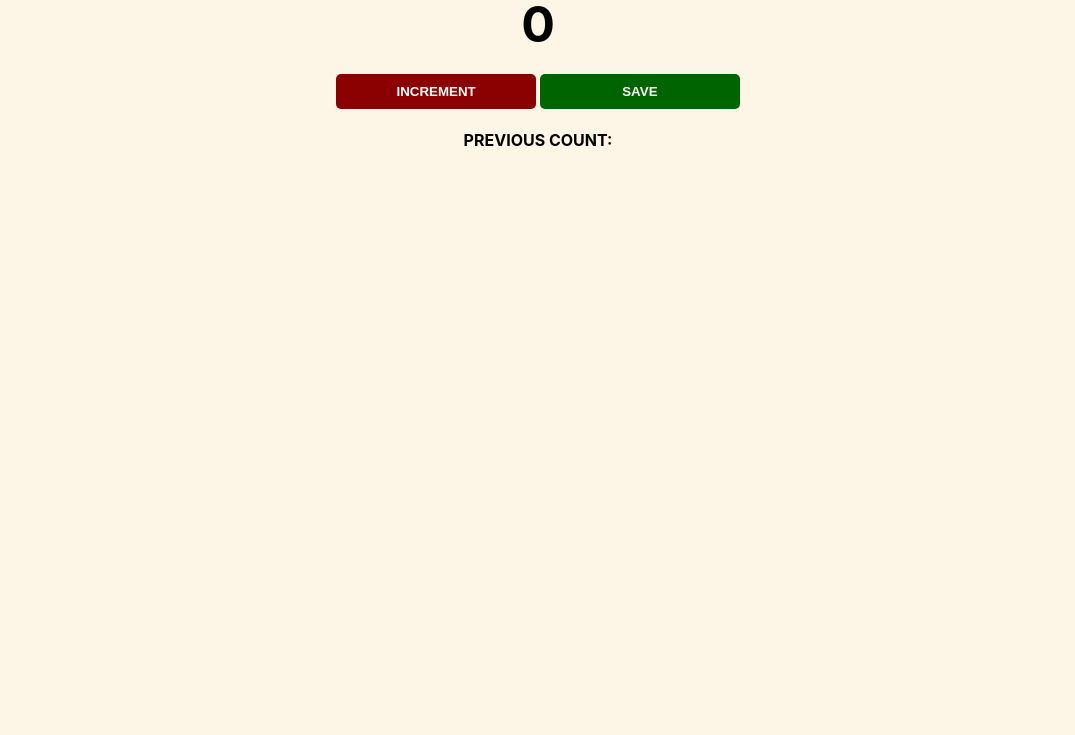
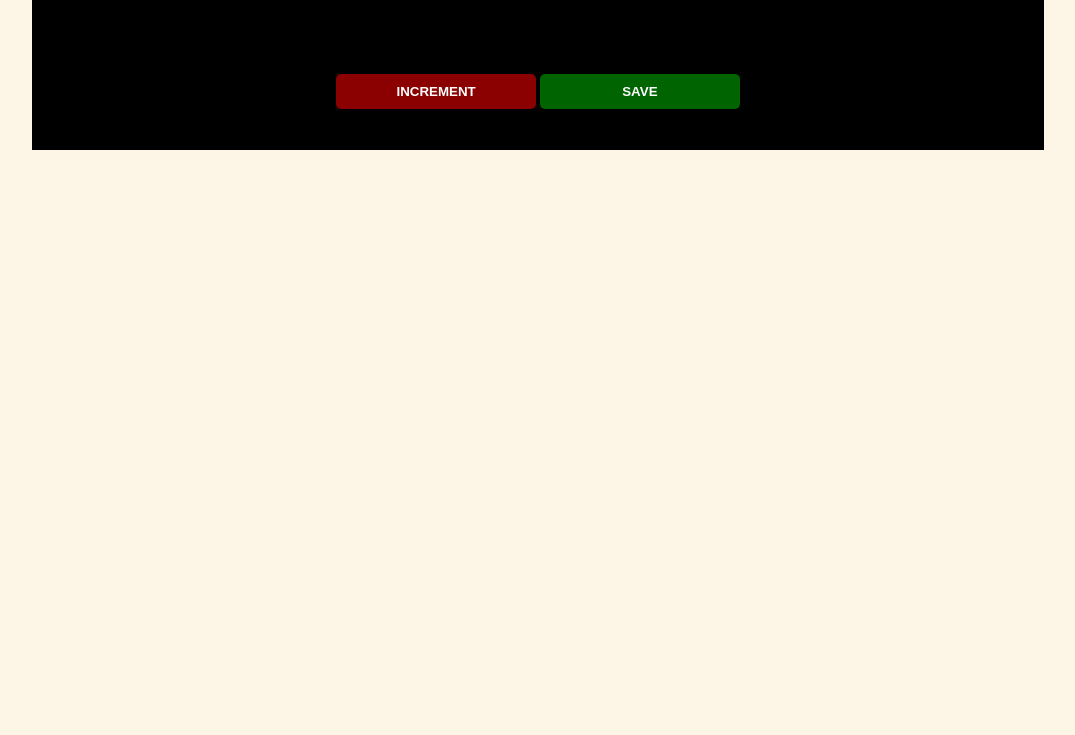
Before and after one commit to juwan473/pullUp-Counter, a plain HTML site: page index.html in a window 1280 px wide. Shown: the part 65-800 px from the top of the page, without its empty margins (102-1177 px from the left). Drawn offline with Linux system fonts and the light colour scheme.

Commit message:
changed background color

```diff
--- a/index.css
+++ b/index.css
@@ -8,7 +8,7 @@ body {
 }
 
 .container{
-    background: #FDF5E6;
+    background: #000000;
     max-width: 80%;
     margin: auto;
 
```
